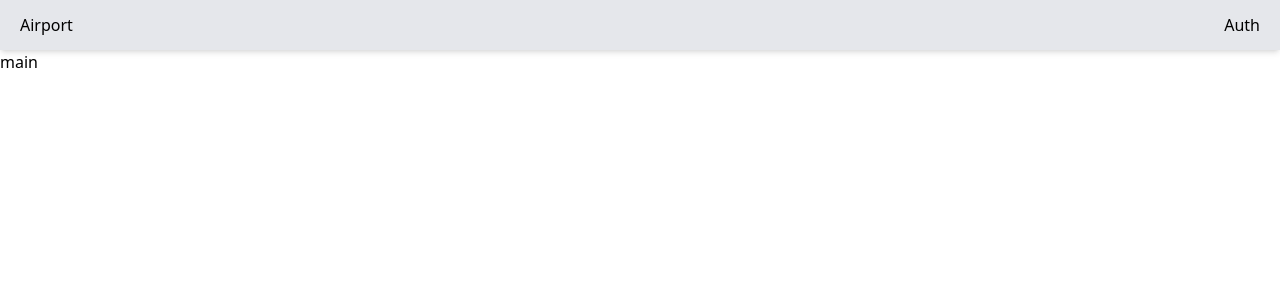
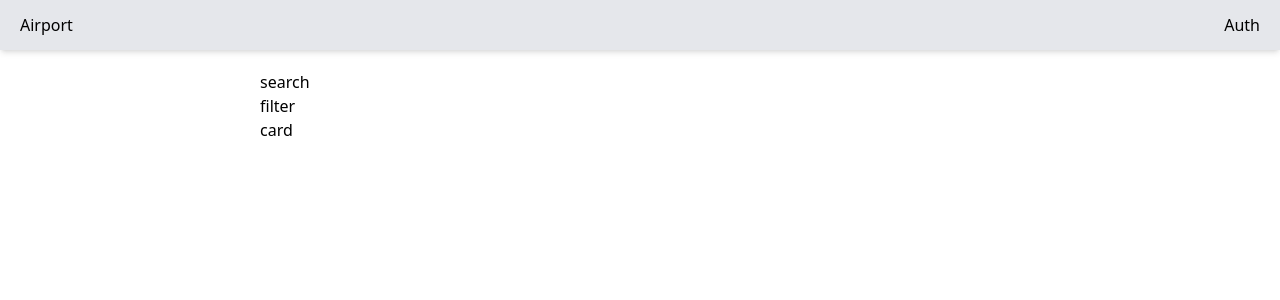
Before and after one commit to Kettengeschwindigkeit/React-SPA, a React (Create React App) app: page / in a window 1280 px wide. Shown: the top 300 px of the page. Built offline with nearby package versions, Linux system fonts and the light colour scheme; the HTML template or start-up script is replaced by a standard one.

Commit message:
Main page layout

```diff
--- a/package.json
+++ b/package.json
@@ -3,6 +3,7 @@
   "version": "0.1.0",
   "private": true,
   "dependencies": {
+    "@reduxjs/toolkit": "^1.8.6",
     "@testing-library/jest-dom": "^5.16.5",
     "@testing-library/react": "^13.4.0",
     "@testing-library/user-event": "^13.5.0",
@@ -12,6 +13,7 @@
     "@types/react-dom": "^18.0.6",
     "react": "^18.2.0",
     "react-dom": "^18.2.0",
+    "react-redux": "^8.0.4",
     "react-router-dom": "^6.4.2",
     "react-scripts": "5.0.1",
     "typescript": "^4.8.4",
--- /dev/null
+++ b/src/components/AirportCard.tsx
@@ -0,0 +1,7 @@
+import React from 'react'
+
+export function AirportCard() {
+    return (
+        <div>card</div>
+    )
+}
--- /dev/null
+++ b/src/components/AirportFilter.tsx
@@ -0,0 +1,7 @@
+import React from 'react'
+
+export function AirportFilter() {
+    return (
+        <div>filter</div>
+    )
+}
--- /dev/null
+++ b/src/components/AirportSearch.tsx
@@ -0,0 +1,7 @@
+import React from 'react'
+
+export function AirportSearch() {
+    return (
+        <div>search</div>
+    )
+}
--- a/src/components/Navigation.tsx
+++ b/src/components/Navigation.tsx
@@ -4,8 +4,7 @@ import { Link } from 'react-router-dom'
 export function Navigation() {
     return (
         <nav className="flex justify-between items-center h-[50px] px-5 bg-gray-200 shadow-md">
-            Airport
-
+            <Link to="/">Airport</Link>
             <Link to="/auth">Auth</Link>
         </nav>
     )
--- a/src/pages/MainPage.tsx
+++ b/src/pages/MainPage.tsx
@@ -1,7 +1,14 @@
 import React from 'react'
+import { AirportCard } from '../components/AirportCard'
+import { AirportFilter } from '../components/AirportFilter'
+import { AirportSearch } from '../components/AirportSearch'
 
 export function MainPage() {
     return (
-        <div>main</div>
+        <div className="container max-w-[760px] mx-auto pt-5">
+            <AirportSearch />
+            <AirportFilter />
+            <AirportCard />
+        </div>
     )
 }
```
Also changed, not shown: 1 other file (tests, documents, lock files or other folders).
